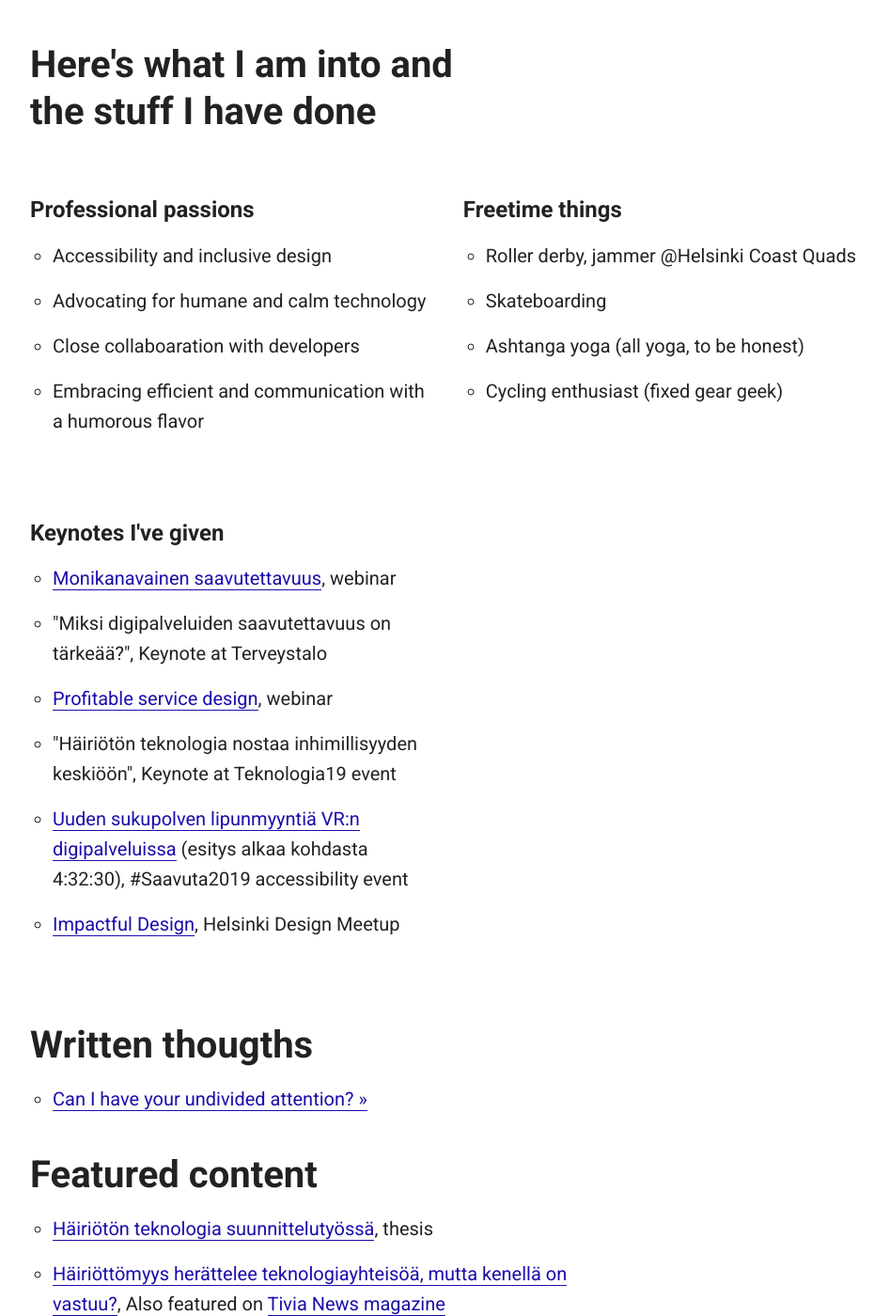
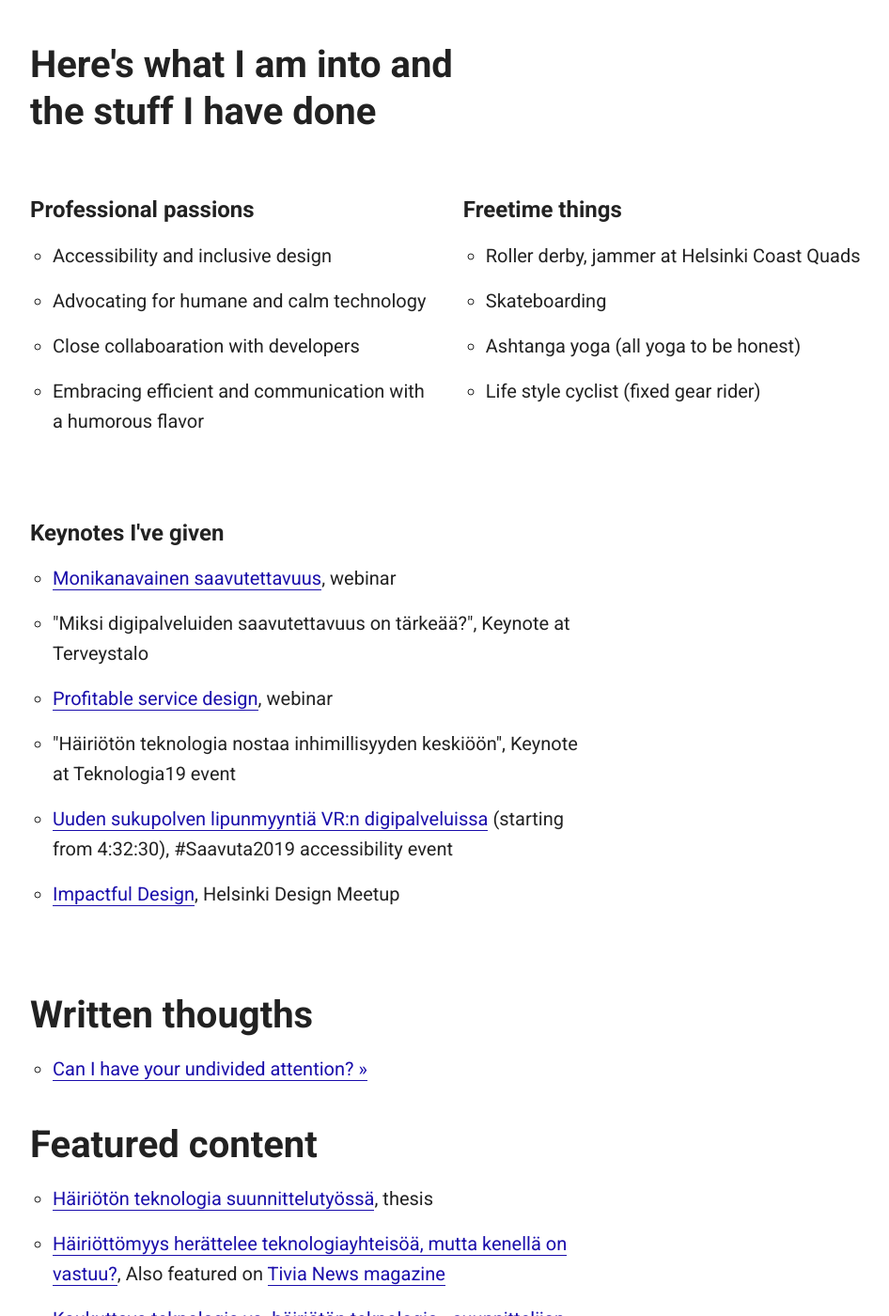
Before and after one commit to jesseu/jesseu.github.io, a Jekyll site: the page built from index.html, in a window 1280 px wide and 1400 px high, scrolled down 807 px. Shown: the whole window at 94% size, without its empty margins (128-1074 px from the left). Built offline with Jekyll 4.4.1, drawn with Linux system fonts in a browser that asks for light colours; some of the changed text lies outside the part shown.

Commit message:
Update index.html

```diff
--- a/index.html
+++ b/index.html
@@ -42,23 +42,23 @@
 		<div class="one-half column" style="margin-top: 5%">
 			<h3>Freetime things</h3>
 				<ul>
-					<li>Roller derby, jammer @Helsinki Coast Quads</li>
+					<li>Roller derby, jammer at Helsinki Coast Quads</li>
 					<li>Skateboarding</li>
-					<li>Ashtanga yoga (all yoga, to be honest)</li>
-					<li>Cycling enthusiast (fixed gear geek)</li>
+					<li>Ashtanga yoga (all yoga to be honest)</li>
+					<li>Life style cyclist (fixed gear rider)</li>
 				</ul>
 		</div>
 	</div>
 
 	<div class="row">
-		<div class="one-half column" style="margin-top: 5%">
+		<div class="eight columns" style="margin-top: 5%">
 		<h3>Keynotes I've given</h3>
 			<ul>
 				<li><a href="https://qvik.com/events/monikanavainen-saavutettavuus/" target="_blank">Monikanavainen saavutettavuus</a>, webinar</li>
 				<li>"Miksi digipalveluiden saavutettavuus on tärkeää?", Keynote at Terveystalo</li>
 				<li><a href="https://qvik.com/events/profitable-service-design/" target="_blank">Profitable service design</a>, webinar</li>
 				<li>"Häiriötön teknologia nostaa inhimillisyyden keskiöön", Keynote at Teknologia19 event</li>
-				<li><a href="https://www.enchant.fi/nkl/saavuta2019?fbclid=IwAR09sSaRTjEebiY371X0ofk6tC49Ya8Wlb-iktHCrj_sqTG0Z-aeLroNeQs" target="_blank">Uuden sukupolven lipunmyyntiä VR:n digipalveluissa</a> (esitys alkaa kohdasta 4:32:30), #Saavuta2019 accessibility event</li>
+				<li><a href="https://www.enchant.fi/nkl/saavuta2019?fbclid=IwAR09sSaRTjEebiY371X0ofk6tC49Ya8Wlb-iktHCrj_sqTG0Z-aeLroNeQs" target="_blank">Uuden sukupolven lipunmyyntiä VR:n digipalveluissa</a> (starting from 4:32:30), #Saavuta2019 accessibility event</li>
 				<li><a href="https://www.meetup.com/Helsinki-Design-Meetup/events/262285325/" target="_blank">Impactful Design</a>, Helsinki Design Meetup</li>
 			</ul>
 		</div>
@@ -82,5 +82,12 @@
 				<li><a href="https://qvik.com/news/technology-distraction-calm-design/" target="_blank">Technology is wasting our time. Who is responsible for calm design?</a>, blog post</li>
 				<li><a href="https://qvik.com/news/joulurauha-notifikaatio-hairioton-teknologia-suunnittelu/" target="_blank">Häiriötön teknologia haastaa tapaamme suunnitella</a>, blog post</li>
 			</ul>
+
+			<h3>Project work related</h3>
+			<ul>
+				<li><a href="https://qvik.com/news/new-vr-fi-site-accessibility-design-development/" target="_blank">New vr.fi website, designing for accessibility</a></li>
+				<li><a href="https://qvik.com/references/vr-ticket-vending-machine/" target="_blank">VR Ticket Vending Machine</a></li>
+				<li><a href="https://qvik.com/references/saastopankki/" target="_blank">Savings Bank Group – Säästöpankki</a></li>
+			</ul>
 		</div>
 	</div>
```
